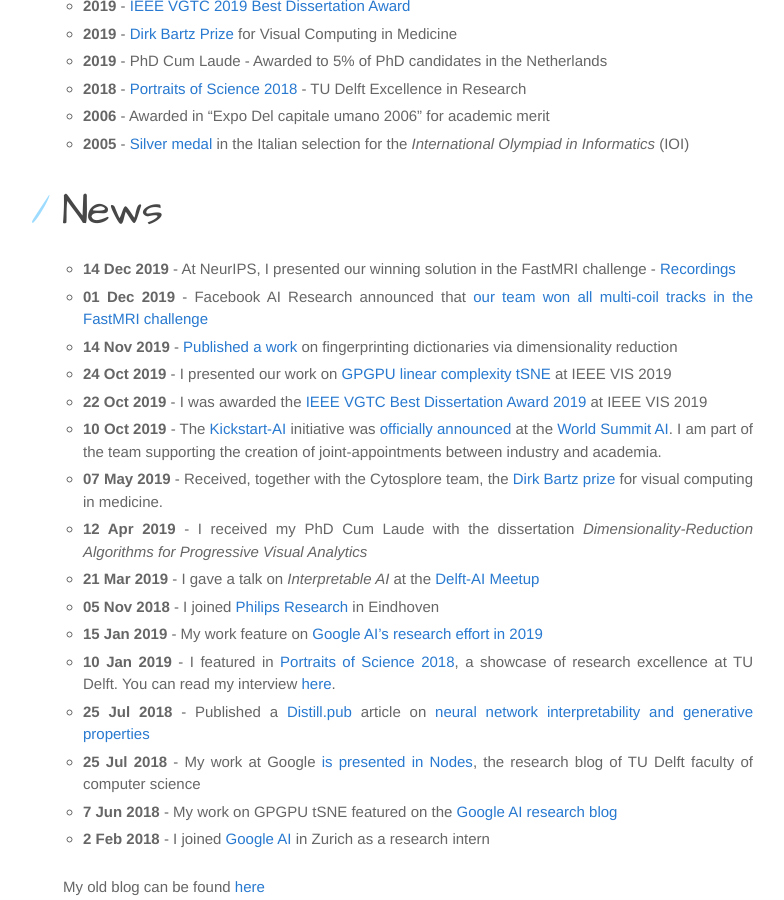
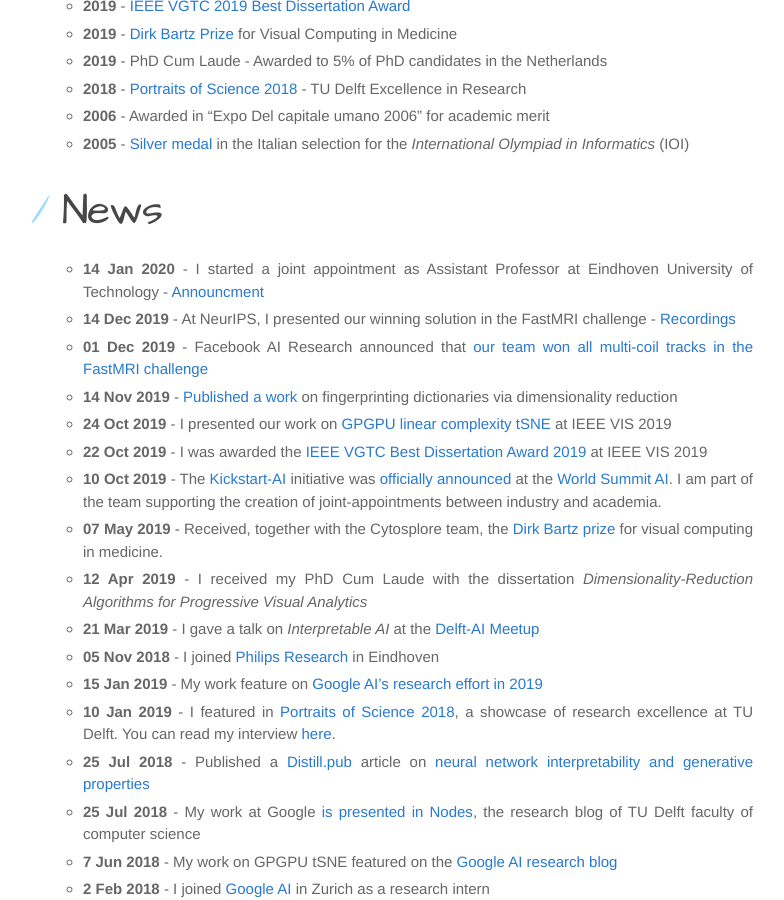
Before and after one commit to Nicola17/Nicola17.github.io, a Jekyll site: the page built from index.md, in a window 1280 px wide and 900 px high, scrolled down 1377 px. Shown: the whole window, without its empty margins (107-891 px from the left). Built offline with Jekyll 4.4.1, drawn with Linux system fonts in a browser that asks for light colours.

Commit message:
Update index.md

```diff
--- a/index.md
+++ b/index.md
@@ -40,6 +40,7 @@ Awards
 News
 ================
 
+* **14 Jan 2020** - I started a joint appointment as Assistant Professor at Eindhoven University of Technology - [Announcment](https://www.philips.com/a-w/about/news/archive/standard/news/articles/2020/20200213-philips-and-ahold-delhaize-announce-first-kickstart-ai-joint-appointments.html?fbclid=IwAR29fh6N8a7TO8YMs8tpnI4b47eosGn_qUyEJrJ1B-TDOfLjNDktV8jiL0g)
 * **14 Dec 2019** - At NeurIPS, I presented our winning solution in the FastMRI challenge -  [Recordings](https://slideslive.com/38922093/medical-imaging-meets-neurips-4)
 * **01 Dec 2019** - Facebook AI Research announced that [our team won all multi-coil tracks in the FastMRI challenge](https://ai.facebook.com/blog/results-of-the-first-fastmri-image-reconstruction-challenge/)
 * **14 Nov 2019** - [Published a work]([https://link.springer.com/chapter/10.1007/978-3-030-35817-4_6) on fingerprinting dictionaries via dimensionality reduction
```
